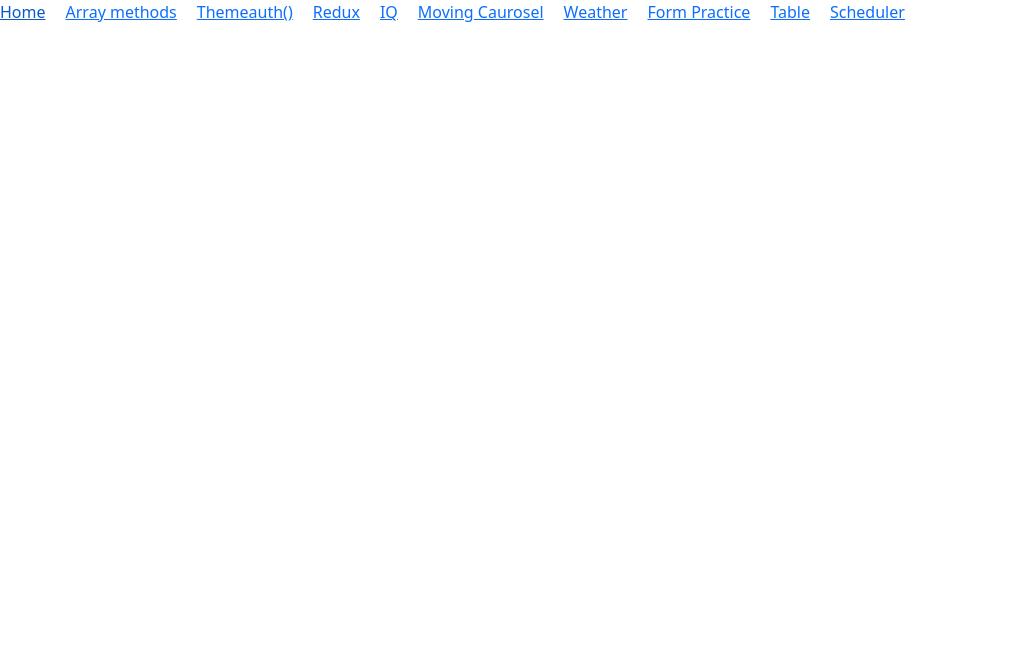
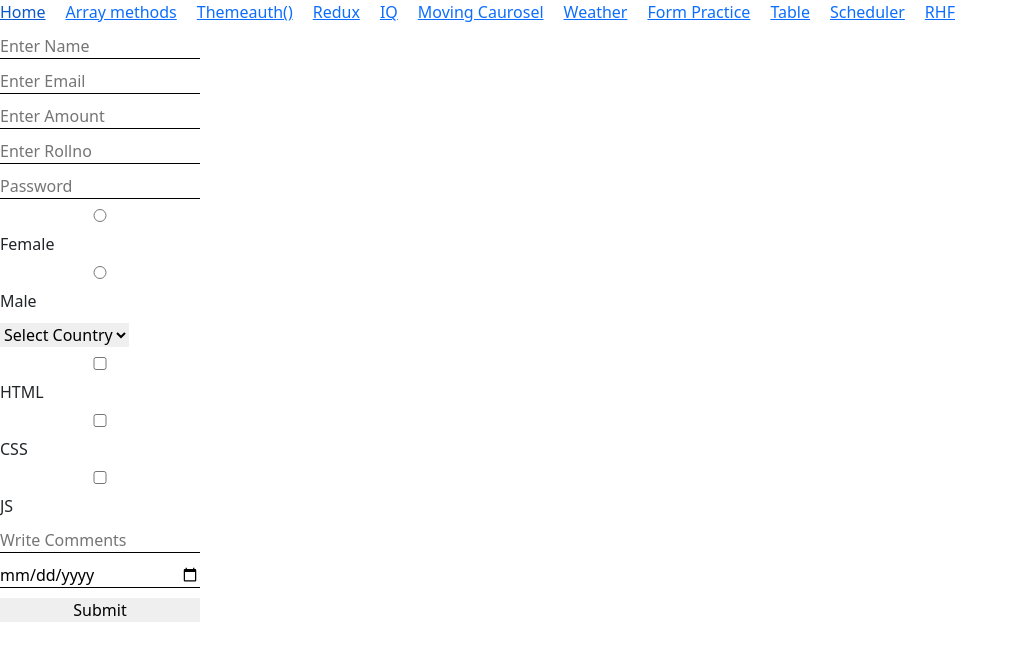
Before and after one commit to himabindhupoojari/practice, a React (Create React App) app: page /rhf in a window 1280 px wide. Shown: the top 660 px of the page, without its empty margins (0-1018 px from the left). Built offline with nearby package versions, Linux system fonts and the light colour scheme.

Commit message:
react hook form is completed

```diff
--- a/package.json
+++ b/package.json
@@ -15,6 +15,7 @@
     "axios": "^1.6.8",
     "react": "^18.2.0",
     "react-dom": "^18.2.0",
+    "react-hook-form": "^7.52.1",
     "react-redux": "^9.1.2",
     "react-router-dom": "^6.22.3",
     "react-scripts": "5.0.1",
--- a/src/App.tsx
+++ b/src/App.tsx
@@ -14,6 +14,7 @@ import FormPractice from "./components/Input/FormPractice";
 // import Table from "./components/Table/Table";
 import TableComponent from "./components/Table/TableComponent";
 import Scheduler from "./components/Scheduler/Scheduler";
+import ReactHookForm from "./components/Input/ReactHookForm";
 
 function App() {
   return (
@@ -29,6 +30,7 @@ function App() {
         <Link to="form_practice">Form Practice</Link>
         <Link to="table">Table</Link>
         <Link to="scheduler">Scheduler</Link>
+        <Link to="rhf">RHF</Link>
       </div>
       <Routes>
         <Route path="/" element={<Component1 />} />
@@ -43,6 +45,7 @@ function App() {
         <Route path="form_practice" element={<FormPractice />} />
         <Route path="table" element={<TableComponent />} />
         <Route path="scheduler" element={<Scheduler />} />
+        <Route path="rhf" element={<ReactHookForm />} />
       </Routes>
     </BrowserRouter>
   );
--- a/src/components/Input/InputInterface.ts
+++ b/src/components/Input/InputInterface.ts
@@ -15,7 +15,7 @@ export interface FormField {
   // required: boolean;
   // isAlphaNumeric: boolean,
 //   [key: string]: number | string | subArr[] | boolean;
-[key: string]: string | number | Array<string | number> | subArr[] | boolean;
+[key: string]: string | number | Array<string | number> | subArr[] | boolean | RegExp;
 }
 
 
@@ -45,6 +45,7 @@ export const form: FormField[] = [
     maxLength: 10,
     required: true,
     isAlphaNumeric: false,
+    pattern: /^[A-Za-z]+$/i ,
   },
   {
     label: "Email",
--- a/src/components/Input/ReactHookForm.tsx
+++ b/src/components/Input/ReactHookForm.tsx
@@ -1,11 +1,296 @@
-import React from 'react'
+// import React from "react";
+// import { useForm } from "react-hook-form";
+// import "./rhf.scss";
+// import { form } from "./InputInterface";
 
-function ReactHookForm() {
-  return (
-    <div>
-      RHF
-    </div>
-  )
+// function ReactHookForm() {
+//   const {
+//     register,
+//     handleSubmit,
+//     formState: { errors },
+//   } = useForm();
+
+//   console.log(register);
+
+//   const onSubmit = (data: Object) => {
+//     console.log(data);
+//   };
+
+//   return (
+//     <div className="rhf">
+//       <form
+//         // onSubmit={handleSubmit((data) => console.log(data))}
+//         onSubmit={handleSubmit(onSubmit)}
+//       >
+//         {/* <input {...register("firstName", { required: true })} placeholder="First Name"/>
+//         {errors.firstName && <p>First name is required.</p>}
+//         <input {...register("lastName", { required: true })} placeholder="Last Name"/>
+//         {errors.lastName && <p>Last name is required.</p>}
+//         <input {...register("age", { pattern: /\d+/, required:true })} placeholder="Age is required"/>
+//         {errors.age && <p>Please enter number for age.</p>}
+//         <input type="submit" /> */}
+
+//         {form.map((item) => {
+//           return (
+//             <>
+//               <input
+//                 {...register(`${item.name}`, {
+//                   required: item.required as boolean,
+//                   pattern: item.pattern as RegExp,
+//                 })}
+//                 placeholder={item.placeholder as string}
+//               />
+//               {errors[item.name as string] && (
+//                 <p>{item.label as string} is required.</p>
+//               )}
+//             </>
+//           );
+//         })}
+//         <input type="submit" />
+//       </form>
+//     </div>
+//   );
+// }
+
+// export default ReactHookForm;
+
+import React from "react";
+import { useForm, FieldValues, FieldError } from "react-hook-form";
+import hidepassword from "../../assets/images/hidepassword.png";
+import "./rhf.scss";
+
+interface Option {
+  id: number;
+  value: string;
+  label: string;
+  name?: string;
 }
 
-export default ReactHookForm
+interface FormField {
+  label: string;
+  name: string;
+  id: string;
+  type: string;
+  placeholder?: string;
+  minLength?: number | string;
+  maxLength?: number | string;
+  required: boolean;
+  isAlphaNumeric?: boolean;
+  pattern?: RegExp;
+  options?: Option[];
+}
+
+export const form: FormField[] = [
+  {
+    label: "Name",
+    name: "name",
+    id: "name",
+    type: "text",
+    placeholder: "Enter Name",
+    minLength: 3,
+    maxLength: 10,
+    required: true,
+    isAlphaNumeric: false,
+    pattern: /^[A-Za-z]+$/i,
+  },
+  {
+    label: "Email",
+    name: "email",
+    id: "email",
+    type: "email",
+    placeholder: "Enter Email",
+    minLength: 0,
+    maxLength: 100,
+    required: true,
+    isAlphaNumeric: false,
+  },
+  {
+    label: "Enter Amount",
+    name: "amount",
+    id: "amount",
+    type: "number",
+    placeholder: "Enter Amount",
+    minLength: 3,
+    maxLength: 1000,
+    required: true,
+    isAlphaNumeric: false,
+  },
+  {
+    label: "Enter Rollno",
+    name: "rollno",
+    id: "rollno",
+    type: "text",
+    placeholder: "Enter Rollno",
+    minLength: 3,
+    maxLength: 20,
+    required: true,
+    isAlphaNumeric: true,
+  },
+  {
+    label: "Password",
+    name: "password",
+    id: "password",
+    type: "password",
+    placeholder: "Password",
+    minLength: 5,
+    maxLength: 10,
+    required: true,
+    isAlphaNumeric: false,
+  },
+  {
+    label: "Gender",
+    name: "gender",
+    id: "gender",
+    type: "radio",
+    // placeholder: "Gender",
+    options: [
+      { id: 0, value: "female", label: "Female", name: "female" },
+      { id: 0, value: "male", label: "Male", name: "male" },
+    ],
+    required: true,
+    // isAlphaNumeric: false,
+  },
+  {
+    label: "Country",
+    name: "country",
+    id: "country",
+    type: "select",
+    placeholder: "Select Country",
+    options: [
+      { id: 0, value: "india", label: "India" },
+      { id: 1, value: "canada", label: "Canada" },
+    ],
+    required: true,
+    // isAlphaNumeric: false,
+  },
+  {
+    label: "Select Course",
+    name: "couse",
+    id: "course",
+    type: "checkbox",
+    // placeholder: "Select Country",
+    options: [
+      { id: 0, value: "html", label: "HTML" },
+      { id: 1, value: "css", label: "CSS" },
+      { id: 2, value: "js", label: "JS" },
+    ],
+    required: true,
+    // isAlphaNumeric: false,
+  },
+  {
+    label: "Comments",
+    name: "comments",
+    id: "comments",
+    type: "textarea",
+    placeholder: "Write Comments",
+    minLength: 0,
+    maxLength: 100,
+    required: true,
+    // isAlphaNumeric: false,
+  },
+  {
+    label: "Date",
+    name: "date",
+    id: "date",
+    type: "date",
+    // placeholder: "mm/dd/yyyy",
+    minLength: "2024-01-01",
+    maxLength: "2024-07-01",
+    required: true,
+    // isAlphaNumeric: false,
+  },
+];
+
+const ReactHookForm = () => {
+  const {
+    register,
+    handleSubmit,
+    formState: { errors },
+  } = useForm<FieldValues>();
+
+  const onSubmit = (data: FieldValues) => {
+    console.log(data);
+  };
+
+  return (
+    <div className="rhf">
+      <form onSubmit={handleSubmit(onSubmit)}>
+        {form.map((item, index) => (
+          <div key={index}>
+            {item.type === "text" ||
+            item.type === "email" ||
+            item.type === "number" ||
+            item.type === "password" ||
+            item.type === "textarea" ||
+            item.type === "date" ? (
+              <input
+                {...register(item.name, {
+                  required: item.required && `${item.label} is required`,
+                  minLength: item.minLength as number && {
+                    value: item.minLength as number,
+                    message: `${item.label} must be at least ${item.minLength} characters`,
+                  },
+                  maxLength: item.maxLength as number && {
+                    value: item.maxLength as number,
+                    message: `${item.label} must be at most ${item.maxLength} characters`,
+                  },
+                  pattern: item.pattern && {
+                    value: item.pattern,
+                    message: `${item.label} must contain only letters`,
+                  },
+                })}
+                type={item.type}
+                placeholder={item.placeholder}
+              />
+            ) : item.type === "radio" ? (
+              item.options?.map((option) => (
+                <label key={option.id}>
+                  <input
+                    {...register(item.name, {
+                      required: item.required && `${item.label} is required`,
+                    })}
+                    type="radio"
+                    value={option.value}
+                  />
+                  {option.label}
+                </label>
+              ))
+            ) : item.type === "select" ? (
+              <select
+                {...register(item.name, {
+                  required: item.required && `${item.label} is required`,
+                })}
+              >
+                <option value="">Select {item.label}</option>
+                {item.options?.map((option) => (
+                  <option key={option.id} value={option.value}>
+                    <img src={hidepassword} alt="img" />  {option.label}
+                  </option>
+                ))}
+              </select>
+            ) : item.type === "checkbox" ? (
+              item.options?.map((option) => (
+                <label key={option.id}>
+                  <input
+                    {...register(item.name, {
+                      required: item.required && `${item.label} is required`,
+                    })}
+                    type="checkbox"
+                    value={option.value}
+                  />
+                  {option.label}
+                </label>
+              ))
+            ) : null}
+            {errors[item.name] && (
+              <p>{(errors[item.name] as FieldError)?.message}</p>
+            )}
+          </div>
+        ))}
+        <input type="submit" />
+      </form>
+    </div>
+  );
+};
+
+export default ReactHookForm;
--- /dev/null
+++ b/src/components/Input/rhf.scss
@@ -0,0 +1,8 @@
+.rhf{
+    form{
+        input, label{
+            display: block;
+            margin: 10px 0px;
+        }
+    }
+}
```
Also changed, not shown: src/App.css (line endings or trailing spaces).
